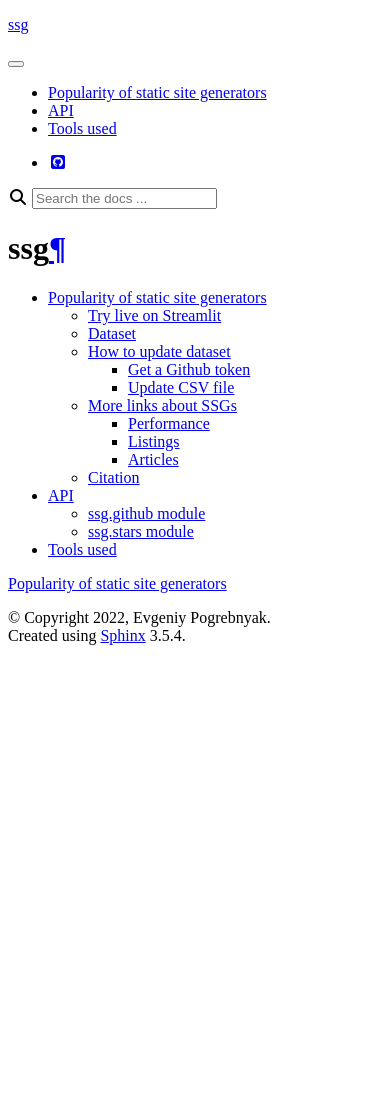
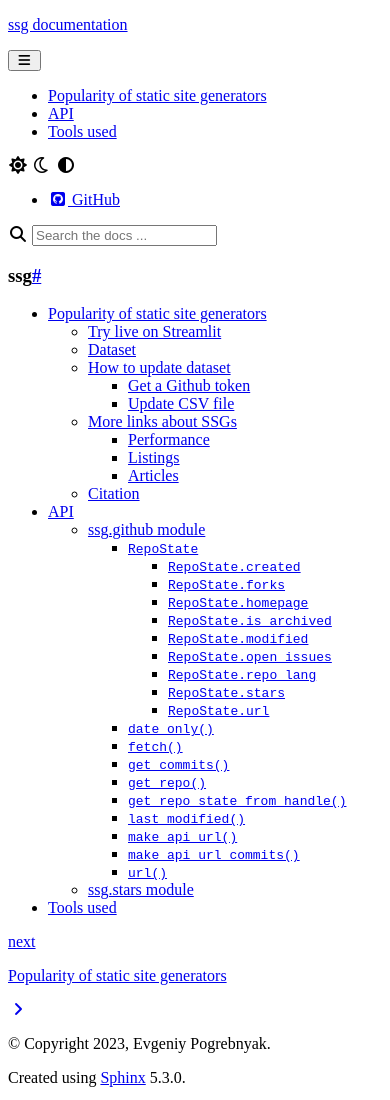
Before and after one commit to epogrebnyak/ssg-dataset, a website: page docs/site/index.html in a window 390 px wide. Before the commit the page ends 844 px from the top, so only its background shows below. Drawn offline with nearby package versions, Linux system fonts and the light colour scheme.

Commit message:
renamed docs commands

```diff
--- a/docs/site/index.html
+++ b/docs/site/index.html
@@ -1,13 +1,20 @@
 
 <!DOCTYPE html>
 
-<html>
+<html lang="en">
   <head>
     <meta charset="utf-8" />
-    <meta name="viewport" content="width=device-width, initial-scale=1.0" />
+    <meta name="viewport" content="width=device-width, initial-scale=1.0" /><meta name="generator" content="Docutils 0.19: https://docutils.sourceforge.io/" />
+
     <title>ssg &#8212; ssg  documentation</title>
+<script>
+  document.documentElement.dataset.mode = localStorage.getItem("mode") || "";
+  document.documentElement.dataset.theme = localStorage.getItem("theme") || "light"
+</script>
 
-  <link rel="stylesheet" href="_static/css/index.f658d18f9b420779cfdf24aa0a7e2d77.css">
+  <!-- Loaded before other Sphinx assets -->
+  <link href="_static/styles/theme.css?digest=92025949c220c2e29695" rel="stylesheet">
+<link href="_static/styles/pydata-sphinx-theme.css?digest=92025949c220c2e29695" rel="stylesheet">
 
 
   <link rel="stylesheet"
@@ -17,128 +24,161 @@
   <link rel="preload" as="font" type="font/woff2" crossorigin
     href="_static/vendor/fontawesome/5.13.0/webfonts/fa-brands-400.woff2">
 
+    <link rel="stylesheet" type="text/css" href="_static/pygments.css" />
 
+  <!-- Pre-loaded scripts that we'll load fully later -->
+  <link rel="preload" as="script" href="_static/scripts/pydata-sphinx-theme.js?digest=92025949c220c2e29695">
 
-  <link rel="stylesheet"
-    href="_static/vendor/open-sans_all/1.44.1/index.css">
-  <link rel="stylesheet"
-    href="_static/vendor/lato_latin-ext/1.44.1/index.css">
-
-
-    <link rel="stylesheet" href="_static/pygments.css" type="text/css" />
-    <link rel="stylesheet" href="_static/basic.css" type="text/css" />
-
-  <link rel="preload" as="script" href="_static/js/index.d3f166471bb80abb5163.js">
-
-    <script id="documentation_options" data-url_root="./" src="_static/documentation_options.js"></script>
+    <script data-url_root="./" id="documentation_options" src="_static/documentation_options.js"></script>
     <script src="_static/jquery.js"></script>
     <script src="_static/underscore.js"></script>
+    <script src="_static/_sphinx_javascript_frameworks_compat.js"></script>
     <script src="_static/doctools.js"></script>
+    <script src="_static/sphinx_highlight.js"></script>
     <link rel="index" title="Index" href="genindex.html" />
     <link rel="search" title="Search" href="search.html" />
     <link rel="next" title="Popularity of static site generators" href="README.html" />
 <meta name="viewport" content="width=device-width, initial-scale=1" />
-    <meta name="docsearch:language" content="en" />
+<meta name="docsearch:language" content="en">
   </head>
-  <body data-spy="scroll" data-target="#bd-toc-nav" data-offset="80">
-
-    <nav class="navbar navbar-light navbar-expand-lg bg-light fixed-top bd-navbar" id="navbar-main">
-<div class="container-xl">
-
-    <a class="navbar-brand" href="#">
-
-      <p class="title">ssg</p>
-
-    </a>
-    <button class="navbar-toggler" type="button" data-toggle="collapse" data-target="#navbar-menu" aria-controls="navbar-menu" aria-expanded="false" aria-label="Toggle navigation">
-        <span class="navbar-toggler-icon"></span>
-    </button>
-
-    <div id="navbar-menu" class="col-lg-9 collapse navbar-collapse">
-      <ul id="navbar-main-elements" class="navbar-nav mr-auto">
 
 
-        <li class="nav-item ">
-            <a class="nav-link" href="README.html">Popularity of static site generators</a>
-        </li>
-
-        <li class="nav-item ">
-            <a class="nav-link" href="api.html">API</a>
-        </li>
-
-        <li class="nav-item ">
-            <a class="nav-link" href="tools.html">Tools used</a>
-        </li>
+  <body data-spy="scroll" data-target="#bd-toc-nav" data-offset="180" data-default-mode="">
+    <div class="bd-header-announcement container-fluid" id="banner">
 
 
-      </ul>
+    </div>
+
+
+    <nav class="bd-header navbar navbar-light navbar-expand-lg bg-light fixed-top bd-navbar" id="navbar-main"><div class="bd-header__inner container-xl">
+
+  <div id="navbar-start">
 
 
 
 
-      <ul class="navbar-nav">
 
-          <li class="nav-item">
-            <a class="nav-link" href="https://github.com/epogrebnyak/ssg-dataset/" target="_blank" rel="noopener">
-              <span><i class="fab fa-github-square"></i></span>
+<a class="navbar-brand logo" href="#">
+
+
+
+
+
+    <p class="title logo__title">ssg  documentation</p>
+
+</a>
+
+  </div>
+
+  <button class="navbar-toggler" type="button" data-toggle="collapse" data-target="#navbar-collapsible" aria-controls="navbar-collapsible" aria-expanded="false" aria-label="Toggle navigation">
+    <span class="fas fa-bars"></span>
+  </button>
+
+
+  <div id="navbar-collapsible" class="col-lg-9 collapse navbar-collapse">
+    <div id="navbar-center" class="mr-auto">
+
+      <div class="navbar-center-item">
+        <ul id="navbar-main-elements" class="navbar-nav">
+    <li class="toctree-l1 nav-item">
+ <a class="reference internal nav-link" href="README.html">
+  Popularity of static site generators
+ </a>
+</li>
+
+<li class="toctree-l1 nav-item">
+ <a class="reference internal nav-link" href="api.html">
+  API
+ </a>
+</li>
+
+<li class="toctree-l1 nav-item">
+ <a class="reference internal nav-link" href="tools.html">
+  Tools used
  </a>
 </li>
 
 
 </ul>
       </div>
+
+    </div>
+
+    <div id="navbar-end">
+
+      <div class="navbar-end-item">
+        <span id="theme-switch" class="btn btn-sm btn-outline-primary navbar-btn rounded-circle">
+    <a class="theme-switch" data-mode="light"><i class="fas fa-sun"></i></a>
+    <a class="theme-switch" data-mode="dark"><i class="far fa-moon"></i></a>
+    <a class="theme-switch" data-mode="auto"><i class="fas fa-adjust"></i></a>
+</span>
+      </div>
+
+      <div class="navbar-end-item">
+        <ul id="navbar-icon-links" class="navbar-nav" aria-label="Icon Links">
+        <li class="nav-item">
+          <a class="nav-link" href="https://github.com/epogrebnyak/ssg-dataset/" rel="noopener" target="_blank" title="GitHub"><span><i class="fab fa-github-square"></i></span>
+            <label class="sr-only">GitHub</label></a>
+        </li>
+      </ul>
+      </div>
+
+    </div>
+  </div>
 </div>
     </nav>
 
 
-    <div class="container-xl">
-      <div class="row">
+    <div class="bd-container container-xl">
+      <div class="bd-container__inner row">
 
-          <div class="col-12 col-md-3 bd-sidebar"><form class="bd-search d-flex align-items-center" action="search.html" method="get">
+
+<!-- Only show if we have sidebars configured, else just a small margin  -->
+<div class="bd-sidebar-primary col-12 col-md-3 bd-sidebar">
+  <div class="sidebar-start-items"><form class="bd-search d-flex align-items-center" action="search.html" method="get">
   <i class="icon fas fa-search"></i>
   <input type="search" class="form-control" name="q" id="search-input" placeholder="Search the docs ..." aria-label="Search the docs ..." autocomplete="off" >
-</form>
-<nav class="bd-links" id="bd-docs-nav" aria-label="Main navigation">
-
+</form><nav class="bd-links" id="bd-docs-nav" aria-label="Main navigation">
   <div class="bd-toc-item active">
 
-
-    <ul class="nav bd-sidenav">
+  </div>
+</nav>
+  </div>
+  <div class="sidebar-end-items">
+  </div>
+</div>
 
 
 
 
 
+<div class="bd-sidebar-secondary d-none d-xl-block col-xl-2 bd-toc">
 
 
-      </ul>
+    <div class="toc-item">
+
+
+<nav id="bd-toc-nav">
 
 </nav>
     </div>
 
+    <div class="toc-item">
 
-
-          <div class="d-none d-xl-block col-xl-2 bd-toc">
-
-
-<nav id="bd-toc-nav">
-    <ul class="nav section-nav flex-column">
-
-    </ul>
-</nav>
-
+    </div>
 
 
 </div>
 
 
 
-          <main class="col-12 col-md-9 col-xl-7 py-md-5 pl-md-5 pr-md-4 bd-content" role="main">
 
-              <div>
+          <div class="bd-content col-12 col-md-9 col-xl-7">
 
-  <div class="section" id="ssg">
-<h1>ssg<a class="headerlink" href="#ssg" title="Permalink to this headline">¶</a></h1>
+              <article class="bd-article" role="main">
+
+  <section id="ssg">
+<h1>ssg<a class="headerlink" href="#ssg" title="Permalink to this heading">#</a></h1>
 <div class="toctree-wrapper compound">
 <ul>
 <li class="toctree-l1"><a class="reference internal" href="README.html">Popularity of static site generators</a><ul>
@@ -159,41 +199,80 @@
 </ul>
 </li>
 <li class="toctree-l1"><a class="reference internal" href="api.html">API</a><ul>
-<li class="toctree-l2"><a class="reference internal" href="api.html#module-ssg.github">ssg.github module</a></li>
-<li class="toctree-l2"><a class="reference internal" href="api.html#module-ssg.stars">ssg.stars module</a></li>
+<li class="toctree-l2"><a class="reference internal" href="api.html#module-ssg.github">ssg.github module</a><ul>
+<li class="toctree-l3"><a class="reference internal" href="api.html#ssg.github.RepoState"><code class="docutils literal notranslate"><span class="pre">RepoState</span></code></a><ul>
+<li class="toctree-l4"><a class="reference internal" href="api.html#ssg.github.RepoState.created"><code class="docutils literal notranslate"><span class="pre">RepoState.created</span></code></a></li>
+<li class="toctree-l4"><a class="reference internal" href="api.html#ssg.github.RepoState.forks"><code class="docutils literal notranslate"><span class="pre">RepoState.forks</span></code></a></li>
+<li class="toctree-l4"><a class="reference internal" href="api.html#ssg.github.RepoState.homepage"><code class="docutils literal notranslate"><span class="pre">RepoState.homepage</span></code></a></li>
+<li class="toctree-l4"><a class="reference internal" href="api.html#ssg.github.RepoState.is_archived"><code class="docutils literal notranslate"><span class="pre">RepoState.is_archived</span></code></a></li>
+<li class="toctree-l4"><a class="reference internal" href="api.html#ssg.github.RepoState.modified"><code class="docutils literal notranslate"><span class="pre">RepoState.modified</span></code></a></li>
+<li class="toctree-l4"><a class="reference internal" href="api.html#ssg.github.RepoState.open_issues"><code class="docutils literal notranslate"><span class="pre">RepoState.open_issues</span></code></a></li>
+<li class="toctree-l4"><a class="reference internal" href="api.html#ssg.github.RepoState.repo_lang"><code class="docutils literal notranslate"><span class="pre">RepoState.repo_lang</span></code></a></li>
+<li class="toctree-l4"><a class="reference internal" href="api.html#ssg.github.RepoState.stars"><code class="docutils literal notranslate"><span class="pre">RepoState.stars</span></code></a></li>
+<li class="toctree-l4"><a class="reference internal" href="api.html#ssg.github.RepoState.url"><code class="docutils literal notranslate"><span class="pre">RepoState.url</span></code></a></li>
+</ul>
+</li>
+<li class="toctree-l3"><a class="reference internal" href="api.html#ssg.github.date_only"><code class="docutils literal notranslate"><span class="pre">date_only()</span></code></a></li>
+<li class="toctree-l3"><a class="reference internal" href="api.html#ssg.github.fetch"><code class="docutils literal notranslate"><span class="pre">fetch()</span></code></a></li>
+<li class="toctree-l3"><a class="reference internal" href="api.html#ssg.github.get_commits"><code class="docutils literal notranslate"><span class="pre">get_commits()</span></code></a></li>
+<li class="toctree-l3"><a class="reference internal" href="api.html#ssg.github.get_repo"><code class="docutils literal notranslate"><span class="pre">get_repo()</span></code></a></li>
+<li class="toctree-l3"><a class="reference internal" href="api.html#ssg.github.get_repo_state_from_handle"><code class="docutils literal notranslate"><span class="pre">get_repo_state_from_handle()</span></code></a></li>
+<li class="toctree-l3"><a class="reference internal" href="api.html#ssg.github.last_modified"><code class="docutils literal notranslate"><span class="pre">last_modified()</span></code></a></li>
+<li class="toctree-l3"><a class="reference internal" href="api.html#ssg.github.make_api_url"><code class="docutils literal notranslate"><span class="pre">make_api_url()</span></code></a></li>
+<li class="toctree-l3"><a class="reference internal" href="api.html#ssg.github.make_api_url_commits"><code class="docutils literal notranslate"><span class="pre">make_api_url_commits()</span></code></a></li>
+<li class="toctree-l3"><a class="reference internal" href="api.html#ssg.github.url"><code class="docutils literal notranslate"><span class="pre">url()</span></code></a></li>
+</ul>
+</li>
+<li class="toctree-l2"><a class="reference internal" href="api.html#ssg-stars-module">ssg.stars module</a></li>
 </ul>
 </li>
 <li class="toctree-l1"><a class="reference internal" href="tools.html">Tools used</a></li>
 </ul>
 </div>
-</div>
+</section>
 
 
-              </div>
+              </article>
 
 
-              <div class='prev-next-bottom'>
 
-    <a class='right-next' id="next-link" href="README.html" title="next page">Popularity of static site generators</a>
+              <footer class="bd-footer-article">
+                  <!-- Previous / next buttons -->
+<div class='prev-next-area'>
+  <a class='right-next' id="next-link" href="README.html" title="next page">
+  <div class="prev-next-info">
+      <p class="prev-next-subtitle">next</p>
+      <p class="prev-next-title">Popularity of static site generators</p>
+  </div>
+  <i class="fas fa-angle-right"></i>
+  </a>
+</div>
+              </footer>
 
           </div>
-
-          </main>
-
 
       </div>
     </div>
 
 
-  <script src="_static/js/index.d3f166471bb80abb5163.js"></script>
 
+  <!-- Scripts loaded after <body> so the DOM is not blocked -->
+  <script src="_static/scripts/pydata-sphinx-theme.js?digest=92025949c220c2e29695"></script>
 
-    <footer class="footer mt-5 mt-md-0">
-  <div class="container">
-    <p>
-          &copy; Copyright 2022, Evgeniy Pogrebnyak.<br/>
-        Created using <a href="http://sphinx-doc.org/">Sphinx</a> 3.5.4.<br/>
+<footer class="bd-footer"><div class="bd-footer__inner container">
+
+  <div class="footer-item">
+    <p class="copyright">
+    &copy; Copyright 2023, Evgeniy Pogrebnyak.<br>
 </p>
+  </div>
+
+  <div class="footer-item">
+    <p class="sphinx-version">
+Created using <a href="http://sphinx-doc.org/">Sphinx</a> 5.3.0.<br>
+</p>
+  </div>
+
 </div>
 </footer>
   </body>
```
Also changed, not shown: 2 other files. Lines whose indentation alone changed are shown as unchanged.
